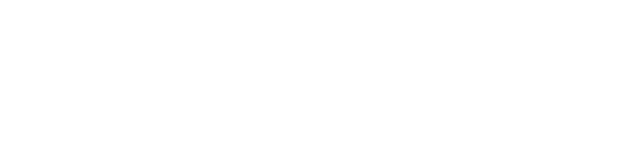
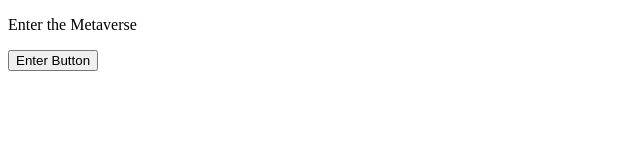
Before and after one commit to acciojob/enter-metaverse-786Mushfique, a website: page main.html in a window 1280 px wide. Shown: the whole page, without its empty margins (0-640 px from the left). Drawn offline with Linux system fonts and the light colour scheme.

Commit message:
created a submission

```diff
--- a/main.html
+++ b/main.html
@@ -7,6 +7,8 @@
 </head>
 
 <body>
+	<p id="status">Enter the Metaverse</p>
+	<button id="enterBtn" onclick = "changedText()">Enter Button</button>
 	<!-- the entire body must be written by student -->
     <script type="text/javascript" src="./script.js">
 </script>
--- a/script.js
+++ b/script.js
@@ -1 +1,6 @@
 //your JS code here. If required.
+let paragraph = document.getElementById("status");
+
+function changedText() {
+    paragraph.innerHTML = "<h1>Entered Metaverse</h1>";
+}
```
